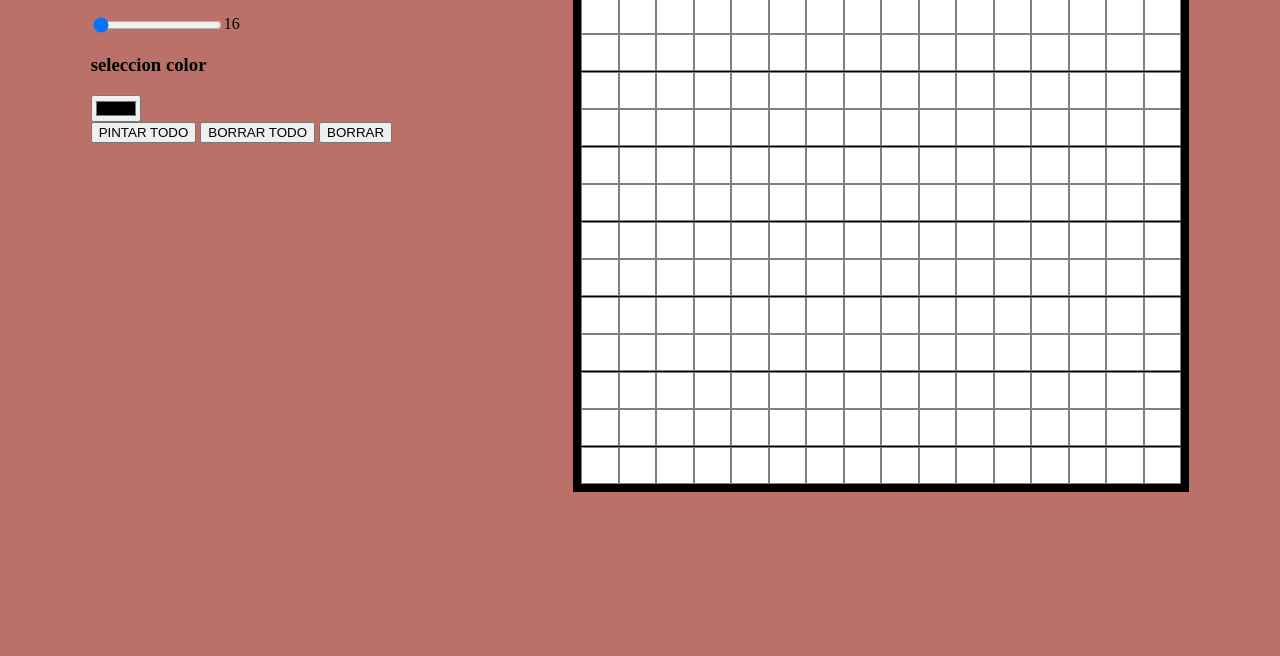
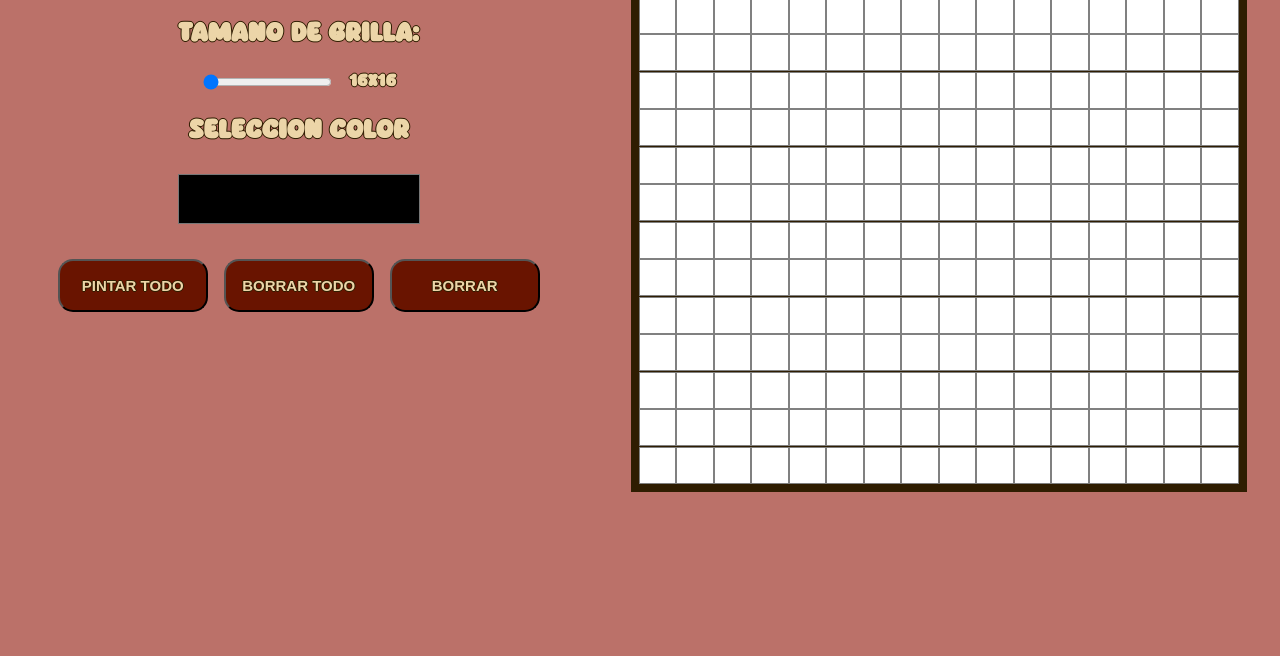
Before and after one commit to GonzaloLafuent/pixel-drawer, a plain HTML site: page index.html in a window 1280 px wide. Shown: the part 144-800 px from the top of the page. Drawn offline with Linux system fonts and the light colour scheme.

Commit message:
agrego estilo css

```diff
--- a/index.html
+++ b/index.html
@@ -15,12 +15,14 @@
                 <input type="range" min="16" max="60" value="16" class="range-selector">
                 <div class="range"></div>
             </div>
-            <label for="color"><h3>seleccion color</h3></label>
-            <input type="color" class="color-selector" >
+            <div class="color-conteiner">
+                <label for="color"><h3>seleccion color</h3></label>
+                <input type="color" class="color-selector" >
+            </div>
             <div class="botones">
-                <button class="boton-pintar-fondo">PINTAR TODO</button>
-                <button class="boton-borrar-todo">BORRAR TODO</button>
-                <button class="boton-borrar">BORRAR</button>
+                <button class="boton"id="boton-pintar-fondo"><h3 id="txt-boton">PINTAR TODO</h3></button>
+                <button class="boton"id="boton-borrar-todo"><h3 id="txt-boton">BORRAR TODO</h3></button>
+                <button class="boton"id="boton-borrar"><h3 id="txt-boton">BORRAR</h3></button>
             </div>
         </div>
         <div class="grid">
--- a/scripts/script.js
+++ b/scripts/script.js
@@ -10,9 +10,9 @@ const range_value = document.querySelector(".range");
 
 const color_selector = document.querySelector(".color-selector");
 
-const btn_pintar_fondo = document.querySelector(".boton-pintar-fondo");
-const btn_borrar_todo = document.querySelector(".boton-borrar-todo");
-const btn_borrar = document.querySelector(".boton-borrar");
+const btn_pintar_fondo = document.querySelector("#boton-pintar-fondo");
+const btn_borrar_todo = document.querySelector("#boton-borrar-todo");
+const btn_borrar = document.querySelector("#boton-borrar");
 
 function calcSquareSize(total_squares){
     let square_area = (grid_width * grid_height)/Math.pow(total_squares,2)
@@ -25,7 +25,7 @@ function createGrid(total_squares){
     for (let index = 0; index<total_squares*total_squares; index++) {
         let sketch_square = document.createElement("div");
         sketch_square.setAttribute("class","square");
-        sketch_square.setAttribute("style","width: "+square_size+"px;height: "+square_size+"px; background-color:white ;border: 0.1px solid grey; flex-shrink:4; margin:0");
+        sketch_square.setAttribute("style","width: "+square_size+"px;height: "+square_size+"px; background-color:white ;border: 0.1px solid grey; flex-shrink:4; margin:0, padding:0");
 
         sketch_square.addEventListener("click",()=>{
             if(click==0)
@@ -53,9 +53,9 @@ function deleteGrid(){
 }
 
 function addDragMotion(){
-    range_value.textContent = range_input.value;
+    range_value.textContent = range_input.value + "X" +range_input.value;
     range_input.addEventListener("input",(e)=>{
-        range_value.textContent = e.target.value;
+        range_value.textContent = e.target.value + "X" + e.target.value;
         deleteGrid();
         createGrid(e.target.value);
     });
--- a/styles/styles.css
+++ b/styles/styles.css
@@ -1,13 +1,38 @@
+@font-face{
+    font-family: "sobiscuit";
+    src: url(/fonts/Sobiscuit.ttf);
+}
+
 body{
     margin: 0;
     background-color: #BB7169;
+    font-family: "sobiscuit";
 }
-
     .main{
         display: flex;
         justify-content: space-around;
         padding-top: 20px;
     }
+        h1{
+            font-size: 50px;
+            font-weight: bolder;
+            color: #ECD5A8;
+            text-shadow: -1px 0 #2F1D01, 0 1px #2F1D01, 1px 0 #2F1D01, 0 -1px #2F1D01;
+        }
+        h3{
+            font-size: 25px;
+            font-weight: bolder;
+            color: #ECD5A8;
+            text-shadow: -1px 0 #2F1D01, 0 1px #2F1D01, 1px 0 #2F1D01, 0 -1px #2F1D01;
+        }
+
+        .range{
+            font-weight: bolder;
+            color: #ECD5A8;
+            text-shadow: -1px 0 #2F1D01, 0 1px #2F1D01, 1px 0 #2F1D01, 0 -1px #2F1D01;
+            margin-left: 15px;
+        }
+
         .grid {
             display: flex;
             flex-wrap: wrap;
@@ -15,7 +40,7 @@ body{
             align-items: center;
             width: 600px;
             height: 600px;
-            background-color: black;
+            background-color: #2F1D01;
             padding: 8px;
             margin: 0;
         }
@@ -23,8 +48,40 @@ body{
         .menu{
             display: flex;
             flex-direction: column;
+            align-items: center;
         }
 
             .range-conteiner{
                 display: flex;
             }
+
+            .color-conteiner{
+                display: flex;
+                align-items: center;
+                flex-direction: column;
+                margin-bottom: 30px;
+            }
+                .color-selector{
+                    background-color: transparent;
+                    width: 250px;
+                    height: 60px;
+                    border: none;
+                    cursor: pointer;
+                }
+
+            .botones{
+                display: flex;
+                justify-content: center;
+                gap: 16px;
+                font-size: 10px;
+            }
+                .boton{
+                    width: 150px;
+                    background-color: #691400;
+                    border-color: 2px solid #2F1D01;
+                    border-radius: 15px;
+                }
+
+                #txt-boton{
+                    font-size: 15px;
+                }
```
Also changed, not shown: fonts/More Info.txt (deleted), fonts/Sobiscuit.jpg (deleted), fonts/Sobiscuit.otf (deleted), 1 other file.
